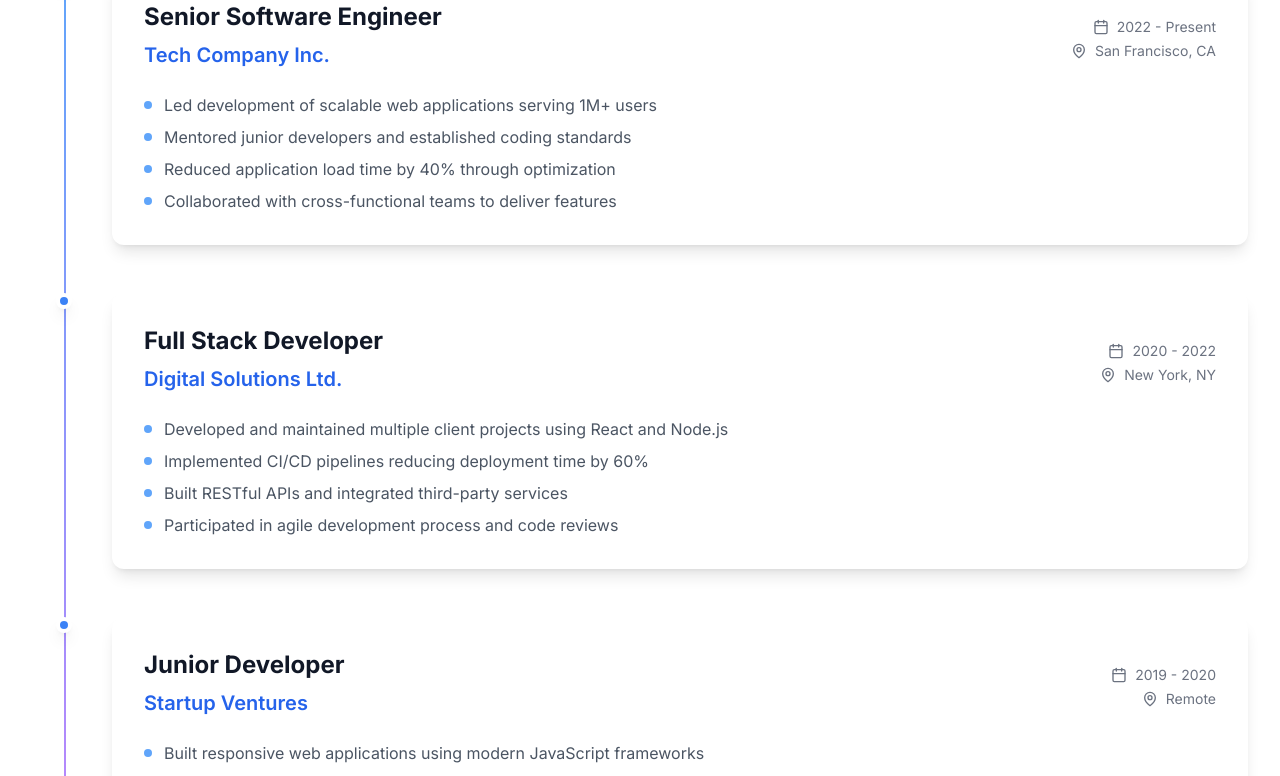
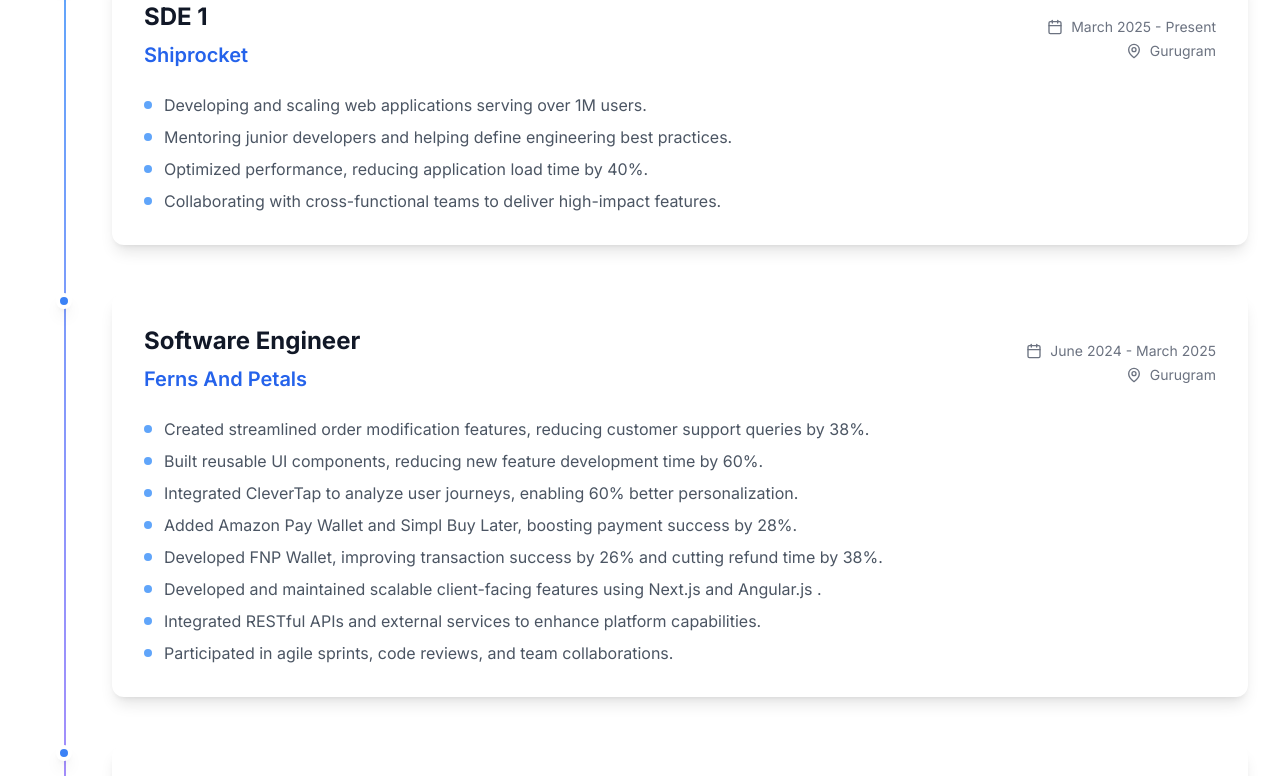
Before and after one commit to Tusharjagi/Tushar_portfolio_2.0, a Next.js app: page / in a window 1280 px wide. Shown: the part 2680-3456 px from the top of the page. Built offline with nearby package versions, Linux system fonts and the light colour scheme.

Commit message:
Update experience section with new roles and descriptions

```diff
--- a/components/Experience.tsx
+++ b/components/Experience.tsx
@@ -12,39 +12,46 @@
 
   const experiences = [
     {
-      title: "Senior Software Engineer",
-      company: "Tech Company Inc.",
-      location: "San Francisco, CA",
-      period: "2022 - Present",
+      title: "SDE 1",
+      company: "Shiprocket",
+      location: "Gurugram",
+      period: "March 2025 - Present",
       description: [
-        "Led development of scalable web applications serving 1M+ users",
-        "Mentored junior developers and established coding standards",
-        "Reduced application load time by 40% through optimization",
-        "Collaborated with cross-functional teams to deliver features",
+        "Developing and scaling web applications serving over 1M users.",
+        "Mentoring junior developers and helping define engineering best practices.",
+        "Optimized performance, reducing application load time by 40%.",
+        "Collaborating with cross-functional teams to deliver high-impact features.",
       ],
     },
     {
-      title: "Full Stack Developer",
-      company: "Digital Solutions Ltd.",
-      location: "New York, NY",
-      period: "2020 - 2022",
+      title: "Software Engineer",
+      company: "Ferns And Petals",
+      location: "Gurugram",
+      period: "June 2024 - March 2025",
       description: [
-        "Developed and maintained multiple client projects using React and Node.js",
-        "Implemented CI/CD pipelines reducing deployment time by 60%",
-        "Built RESTful APIs and integrated third-party services",
-        "Participated in agile development process and code reviews",
+        "Created streamlined order modification features, reducing customer support queries by 38%.",
+        "Built reusable UI components, reducing new feature development time by 60%.",
+        "Integrated CleverTap to analyze user journeys, enabling 60% better personalization.",
+        "Added Amazon Pay Wallet and Simpl Buy Later, boosting payment success by 28%.",
+        "Developed FNP Wallet, improving transaction success by 26% and cutting refund time by 38%.",
+        "Developed and maintained scalable client-facing features using Next.js and Angular.js .",
+        "Integrated RESTful APIs and external services to enhance platform capabilities.",
+        "Participated in agile sprints, code reviews, and team collaborations.",
       ],
     },
     {
-      title: "Junior Developer",
-      company: "Startup Ventures",
-      location: "Remote",
-      period: "2019 - 2020",
+      title: "Associate Software Engineer",
+      company: "Ferns And Petals",
+      location: "Gurugram",
+      period: "June 2022 - June 2024",
       description: [
-        "Built responsive web applications using modern JavaScript frameworks",
-        "Collaborated with designers to implement pixel-perfect UI components",
-        "Participated in daily standups and sprint planning meetings",
-        "Gained experience with cloud deployment and monitoring",
+        "Designed and integrated a multi-image upload feature, increasing user engagement by 30%.",
+        "Managed global store addresses, improving shipping accuracy by 42% and reducing errors by 36%.",
+        "Enhanced Gate Pop customizer for dynamic user interactions, boosting engagement by 25%.",
+        "Monitored and optimized core web vitals (INP, LCP, CLS) using New Relic and Kibana for 20M+ users.",
+        "Built responsive UI using modern JS frameworks with designer collaboration.",
+        "Actively participated in standups, sprint planning, and backlog grooming.",
+        "Gained experience with cloud deployment and real-time monitoring tools.",
       ],
     },
   ];
```
